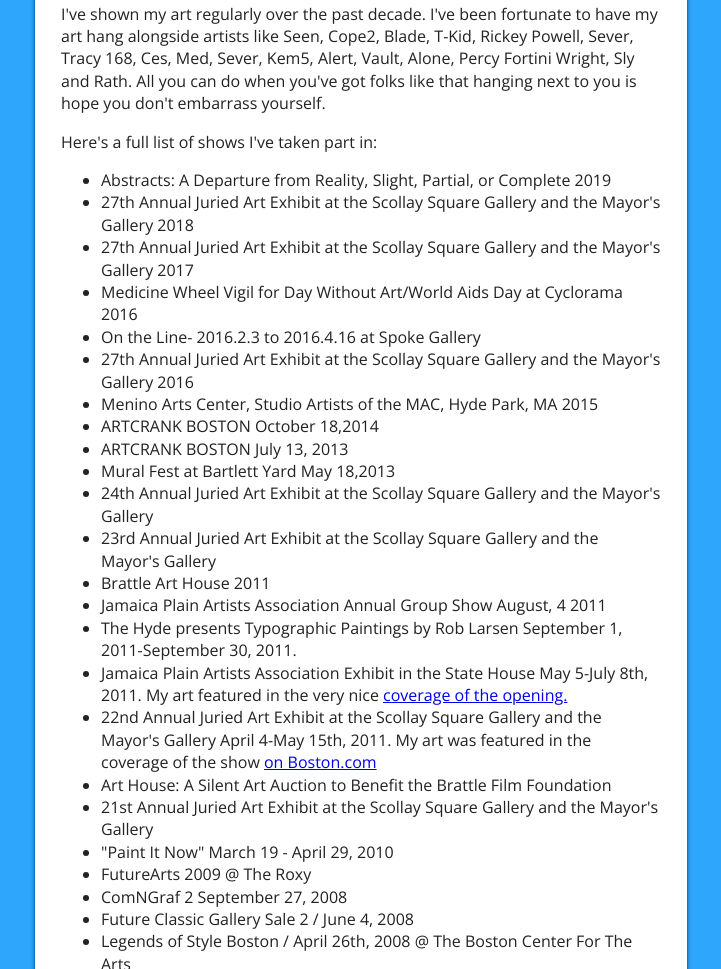
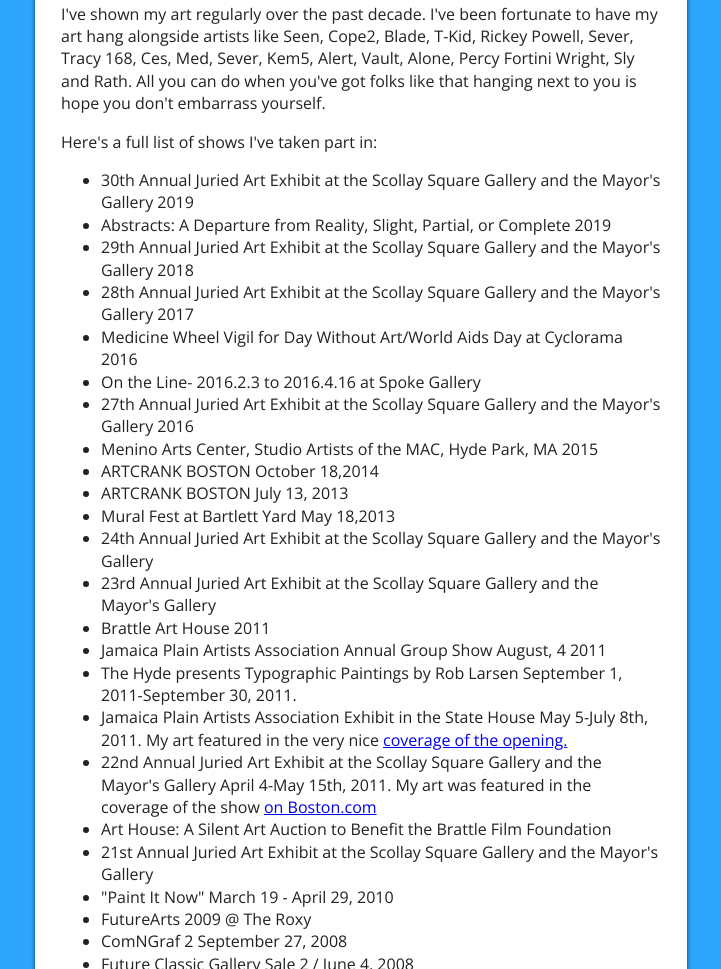
Before and after one commit to roblarsen/roblarsen.org, a plain HTML site: page index.html in a window 1280 px wide. Shown: the part 1406-2375 px from the top of the page, without its empty margins (279-1000 px from the left). Drawn offline with nearby package versions, Linux system fonts and the light colour scheme.

Commit message:
Update art-shows.html

```diff
--- a/content/art-shows.html
+++ b/content/art-shows.html
@@ -1,9 +1,10 @@
 <p>I've shown my art regularly over the past decade. I've been fortunate to have my art hang alongside artists like Seen, Cope2, Blade, T-Kid, Rickey Powell, Sever, Tracy 168, Ces, Med, Sever, Kem5, Alert, Vault, Alone, Percy Fortini Wright, Sly and Rath. All you can do when you've got folks like that hanging next to you is hope you don't embarrass yourself. </p>
 <p>Here's a full list of shows I've taken part in:</p>
 <ul>
+        <li>30th Annual Juried Art Exhibit at the Scollay Square Gallery and the Mayor's Gallery 2019</li>
     <li>Abstracts: A Departure from Reality, Slight, Partial, or Complete 2019</li>
-    <li>27th Annual Juried Art Exhibit at the Scollay Square Gallery and the Mayor's Gallery 2018</li>
-    <li>27th Annual Juried Art Exhibit at the Scollay Square Gallery and the Mayor's Gallery 2017</li>
+    <li>29th Annual Juried Art Exhibit at the Scollay Square Gallery and the Mayor's Gallery 2018</li>
+    <li>28th Annual Juried Art Exhibit at the Scollay Square Gallery and the Mayor's Gallery 2017</li>
   <li>Medicine Wheel Vigil for Day Without Art/World Aids Day at Cyclorama 2016</li>
   <li>On the Line- 2016.2.3 to 2016.4.16 at Spoke Gallery</li>
    <li>27th Annual Juried Art Exhibit at the Scollay Square Gallery and the Mayor's Gallery 2016</li>
```
